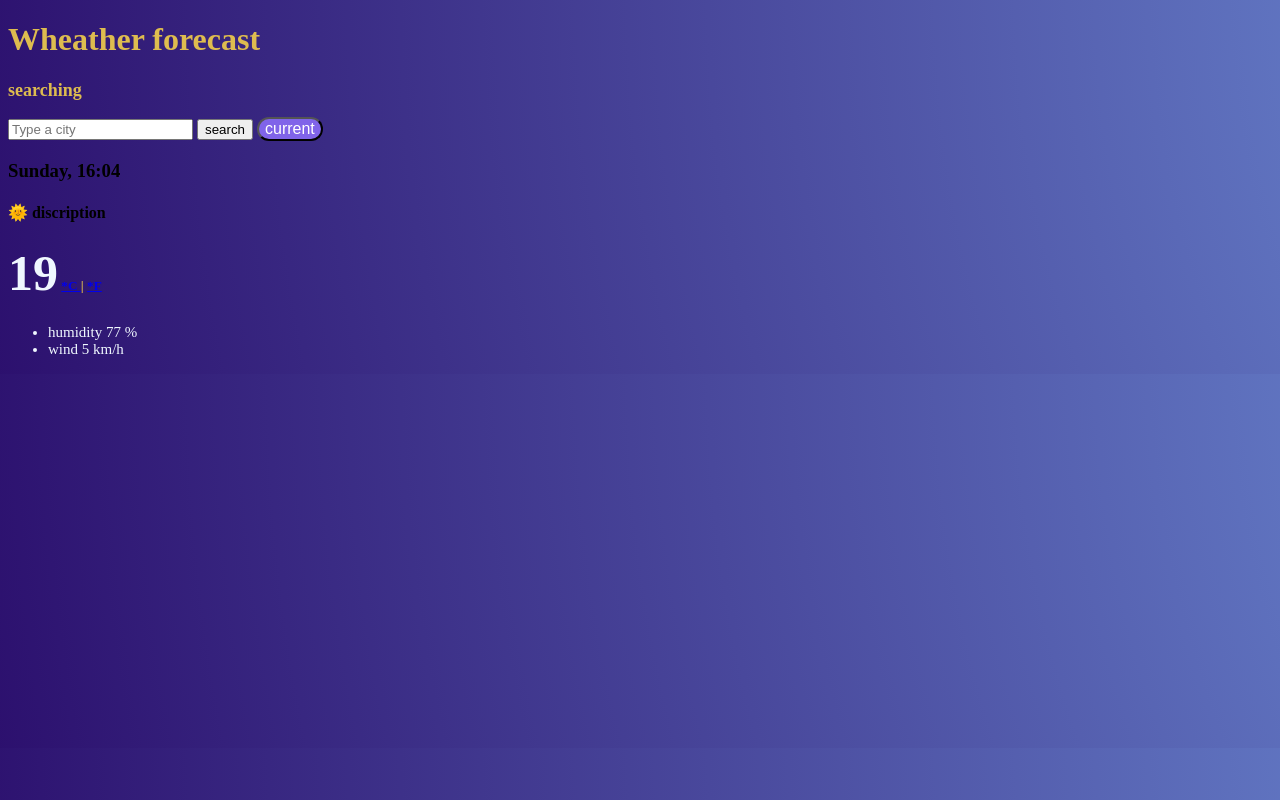
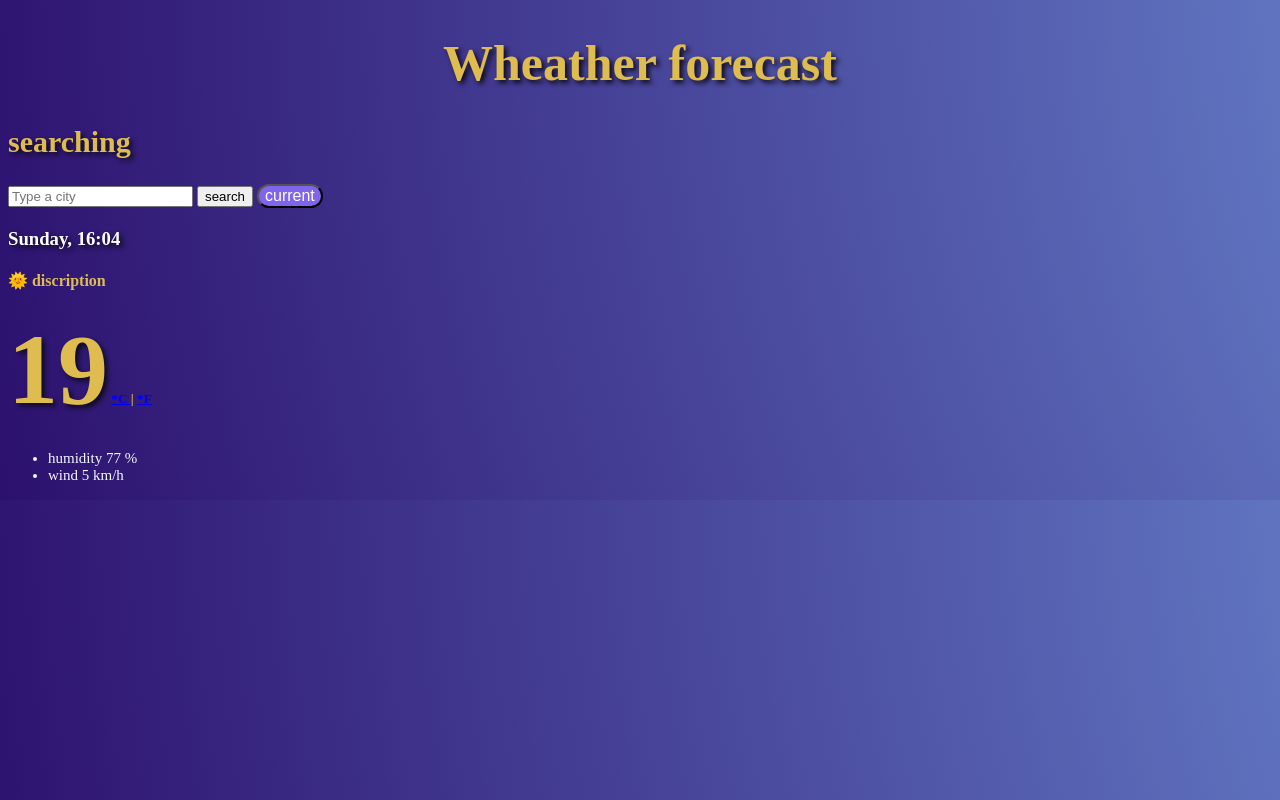
Before and after one commit to MartaPo82/Shecodes-week-6, a plain HTML site: page index.html in a window 1280 px wide. Drawn offline with nearby package versions, Linux system fonts and the light colour scheme.

Commit message:
updating style

```diff
--- a/index.html
+++ b/index.html
@@ -28,7 +28,7 @@ searching
     </h3>
     <h4>
       🌞
-      <span id="discription">discription</span>
+      <span class="discription" id="discription">discription</span>
     </h4>
     <h5>
       <div class="float-left">
--- a/source/style.css
+++ b/source/style.css
@@ -6,15 +6,17 @@ body {
   );
 }
 h1 {
-  font-weight: bold;
+  font-size: 50px;
+  text-align: center;
   font-style: inherit;
   color: rgb(222, 188, 79);
-  text-shadow: #0e0b1a;
+  text-shadow: 3px 3px 5px #0e0b1a;
 }
 
 h2 {
   color: rgb(222, 188, 79);
-  font-size: large;
+  font-size: 30px;
+  text-shadow: 3px 3px 5px #0e0b1a;
 }
 button {
   color: #ffff;
@@ -22,15 +24,26 @@ button {
   font-size: 16px;
   background-color: #8064e9;
 }
+p {
+  font-size: 20px;
+}
+h3 {
+  color: #ffff;
+  text-shadow: 3px 3px 5px #0e0b1a;
+}
+
 form .search-button {
   color: #ffff;
   border-radius: 25px;
-  font-size: 16px;
+  font-size: 20px;
   background-color: #8064e9;
+  padding: 20px, 10px;
+  margin: 20px, 10px;
 }
 .temperature {
-  color: aliceblue;
-  font-size: 50px;
+  color: rgb(222, 188, 79);
+  font-size: 100px;
+  text-shadow: 3px 3px 5px #0e0b1a;
 }
 li {
   color: aliceblue;
@@ -39,3 +52,6 @@ li {
 .units {
   color: rgb(222, 188, 79);
 }
+.discription {
+  color: rgb(222, 188, 79);
+}
```
